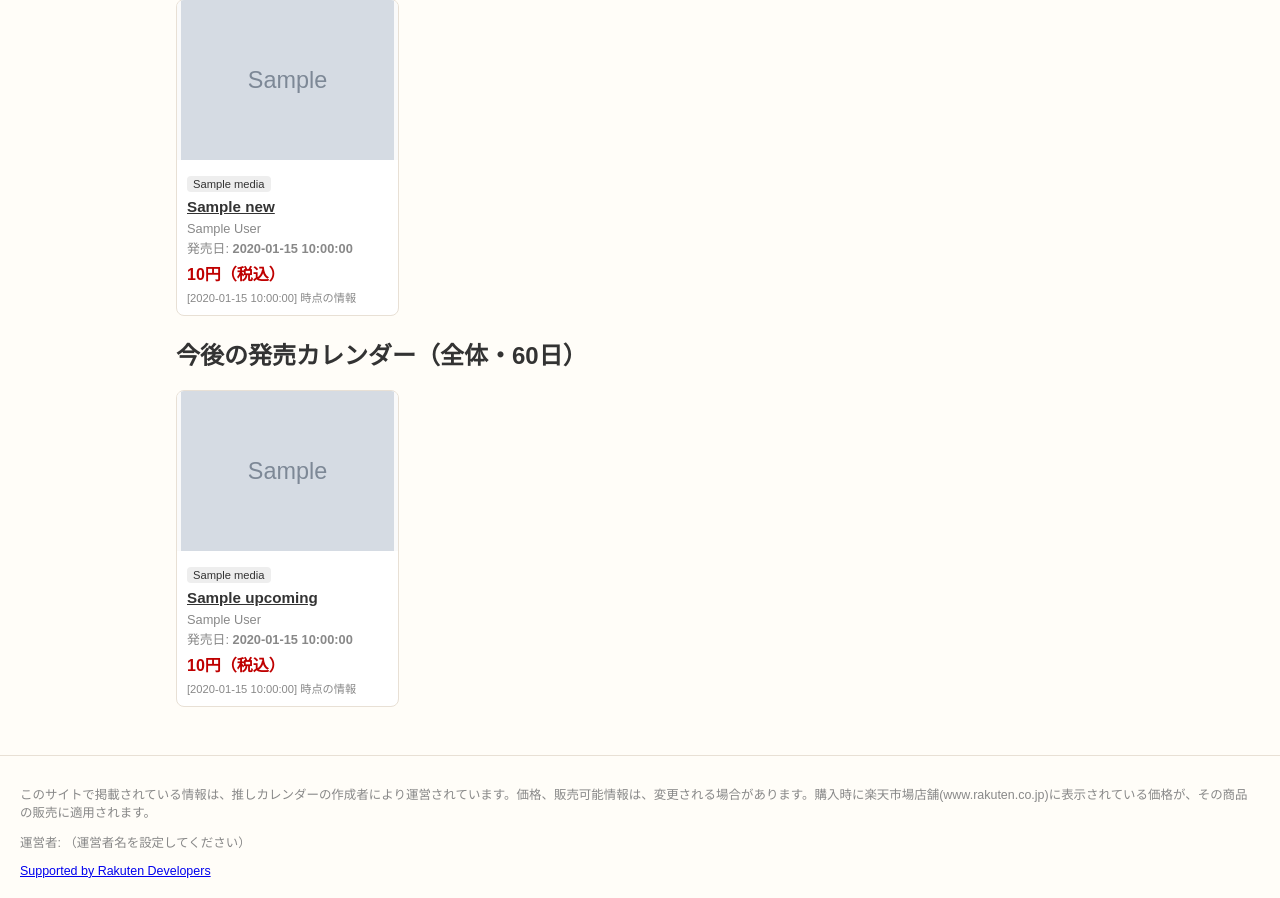
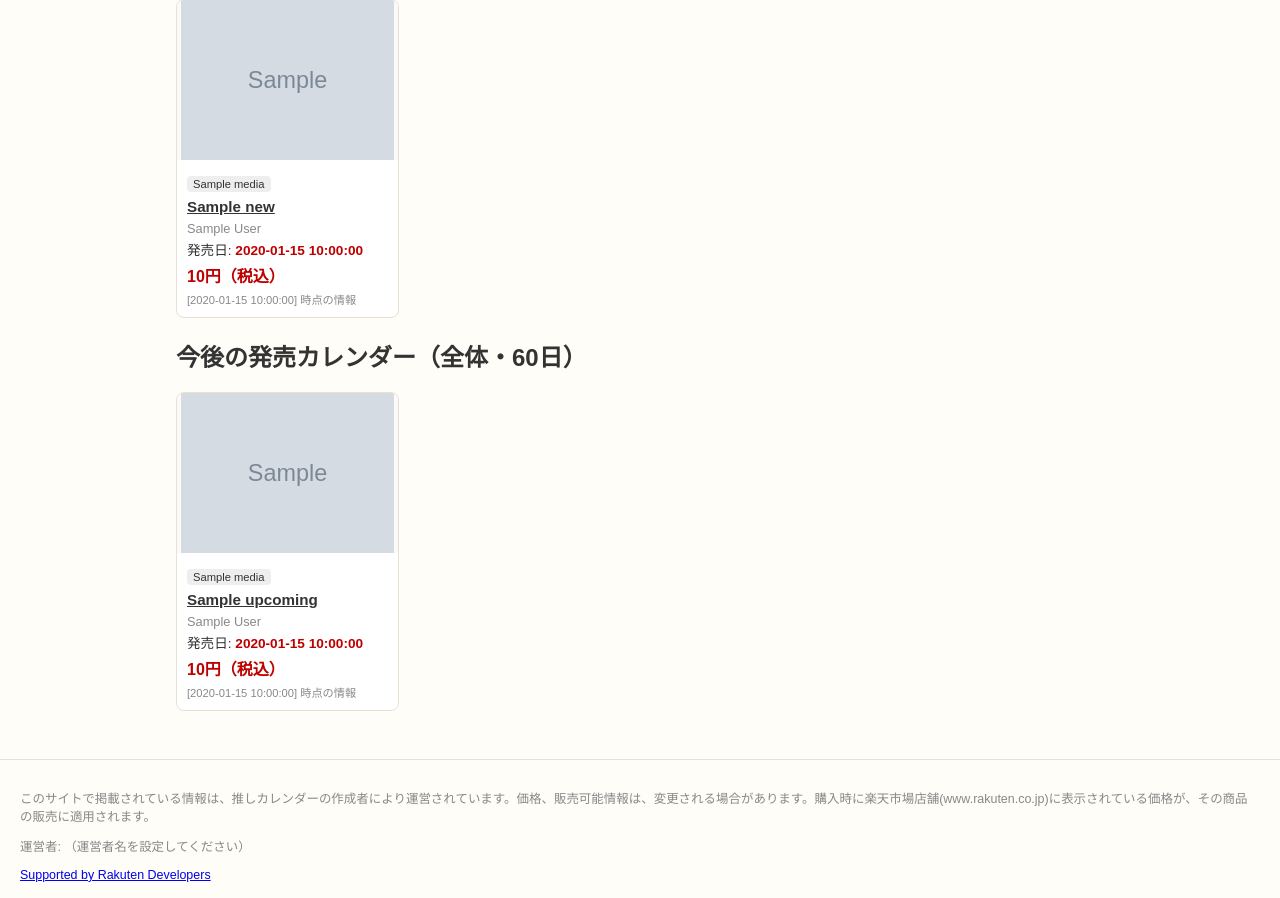
Before and after one commit to wan-9973/oshi-calendar, a FastAPI app: template src/web/templates/index.html in a window 1280 px wide. Shown: the part 308-1206 px from the top of the page. Run offline with FastAPI, Linux system fonts and the light colour scheme; the template is opened without the code that fills it: most values are stand-ins (such as "Sample title", 1, 10 or a date in 2020); grey boxes marked "Sample" are stand-in pictures.

Commit message:
style: emphasized release date with upcoming badge

```diff
--- a/src/web/static/style.css
+++ b/src/web/static/style.css
@@ -15,7 +15,11 @@ main { max-width:960px; margin:0 auto; padding:16px; }
 .card a { color:var(--ink); }
 .badge { display:inline-block; font-size:0.7rem; background:#eee; border-radius:4px; padding:2px 6px; }
 .badge.new { background:var(--accent); color:#fff; }
-.author,.date { font-size:0.8rem; color:var(--muted); margin:2px 0; }
+.author { font-size:0.8rem; color:var(--muted); margin:2px 0; }
+.date { font-size:0.85rem; color:var(--ink); margin:3px 0; }
+.date strong { color:var(--accent); font-weight:700; }
+.date.upcoming { background:#fff3f0; border-left:3px solid var(--accent); padding:3px 6px; border-radius:3px; }
+.upcoming-label { display:inline-block; margin-left:6px; font-size:0.7rem; font-weight:700; color:#fff; background:var(--accent); border-radius:4px; padding:1px 5px; vertical-align:1px; }
 .price { font-weight:bold; color:var(--accent); margin:4px 0; }
 .price.unavailable { font-weight:normal; font-size:0.78rem; color:var(--muted); }
 .fetched { font-size:0.7rem; color:var(--muted); margin:4px 0 0; }
```
